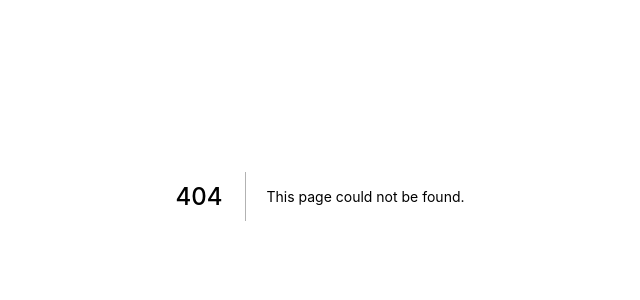
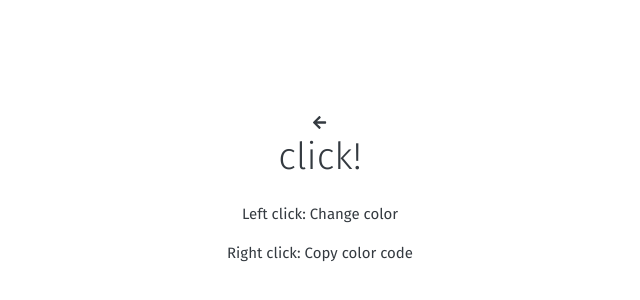
Before and after one commit to gasampaiosouza/next-color-viewer, a Next.js app: page /random in a window 1280 px wide. Before the commit this address had no page. Shown: the part 204-504 px from the top of the page, without its empty margins (320-960 px from the left). Built offline with nearby package versions, Linux system fonts and the light colour scheme.

Commit message:
add random page

```diff
--- /dev/null
+++ b/components/BackArrow.tsx
@@ -0,0 +1,23 @@
+import Link from 'next/link';
+import { FontAwesomeIcon } from '@fortawesome/react-fontawesome';
+import { faArrowLeft } from '@fortawesome/free-solid-svg-icons';
+
+type ArrowType = {
+  style: object;
+};
+
+const BackArrow = (props: ArrowType) => {
+  return (
+    <Link href="/">
+      <div className="back--container">
+        <FontAwesomeIcon
+          icon={faArrowLeft}
+          className="arrow--icon"
+          style={{ ...props.style }}
+        />
+      </div>
+    </Link>
+  );
+};
+
+export default BackArrow;
--- a/components/Layout.tsx
+++ b/components/Layout.tsx
@@ -1,9 +1,16 @@
 import Head from 'next/head';
+import { ReactNode } from 'react';
 
-const Layout = (props: { children: JSX.Element[] | JSX.Element }) => (
+type LayoutType = {
+  children?: ReactNode;
+  style?: object;
+  className?: string;
+};
+
+const Layout = (props: LayoutType) => (
   <div
-    className="container d-flex flex-column justify-content-center align-items-center mt-4 text-center"
-    style={{ height: '75vh' }}
+    className={`${props.className} d-flex flex-column justify-content-center align-items-center text-center`}
+    style={{ ...props.style }}
   >
     <Head>
       <title>Color viewer</title>
--- a/pages/index.tsx
+++ b/pages/index.tsx
@@ -2,7 +2,7 @@ import Layout from '../components/Layout';
 import Link from 'next/link';
 
 const IndexPage = () => (
-  <Layout>
+  <Layout style={{ height: '75vh' }} className="container mt-4">
     <div style={{ padding: '50px 0' }}>
       <h1 className="title my-0">Welcome to Color View!</h1>
       <p className="desc mb-5 mt-3">What do you want to do?</p>
@@ -10,6 +10,10 @@ const IndexPage = () => (
       <div className="btn--container">
         <Link href="/colorname">
           <button className="btn btn-primary">Get some color name</button>
+        </Link>
+
+        <Link href="/random">
+          <button className="btn btn-primary">Get some random color</button>
         </Link>
       </div>
     </div>
--- /dev/null
+++ b/pages/random.tsx
@@ -0,0 +1,63 @@
+import Layout from '../components/Layout';
+import { useState } from 'react';
+import BackArrow from '../components/BackArrow';
+
+const random: React.FC = () => {
+  const [color, setColor] = useState({
+    color: '',
+    contrast: '#343a40',
+  });
+
+  const handleColor = () => {
+    const letters = '0123456789ABCDEF';
+    let color = '';
+    for (let i = 0; i < 6; i++) {
+      color += letters[Math.floor(Math.random() * 16)];
+    }
+
+    const contrast = getContrastYIQ(color);
+
+    setColor({
+      color,
+      contrast,
+    });
+  };
+
+  const getContrastYIQ = (hexcolor: string) => {
+    let r = parseInt(hexcolor.substr(0, 2), 16);
+    let g = parseInt(hexcolor.substr(2, 2), 16);
+    let b = parseInt(hexcolor.substr(4, 2), 16);
+    let yiq = (r * 299 + g * 587 + b * 114) / 1000;
+
+    return yiq >= 128 ? '#343a40' : '#fff';
+  };
+
+  return (
+    <Layout style={{ height: '100vh' }}>
+      <BackArrow style={{ color: color['contrast'] }} />
+
+      <div
+        className="fullscreen"
+        onClick={() => handleColor()}
+        style={{
+          background: `#${color['color']}`,
+        }}
+        onContextMenu={(ev) => {
+          ev.preventDefault();
+
+          navigator.clipboard.writeText(color['color']);
+        }}
+      >
+        <div className="mid--container" style={{ color: color['contrast'] }}>
+          <h1 className="title mb-4">
+            {color['color'] ? `#${color['color']}` : 'click!'}
+          </h1>
+          <p className="desc">Left click: Change color</p>
+          <p className="desc">Right click: Copy color code</p>
+        </div>
+      </div>
+    </Layout>
+  );
+};
+
+export default random;
--- a/style.scss
+++ b/style.scss
@@ -1,10 +1,15 @@
 @import 'animation';
 
-$main: #06d6a0; // #32f, #f32c
+$main: #06d6a0; // #32f, #f32c, #372787
 $black: #343a40;
 $error: #e63946;
 
 * {
+  margin: 0;
+  padding: 0;
+}
+
+body {
   color: $black;
   overflow: hidden;
 }
@@ -32,6 +37,7 @@ $error: #e63946;
   padding: 15px 20px;
   font-size: 17px;
   letter-spacing: 0.5px;
+  margin: 0 15px;
 
   animation: appear-left 0.75s ease-in-out;
 
@@ -54,8 +60,13 @@ $error: #e63946;
   width: 190px;
   font-weight: 900;
 
+  width: 75px;
+  height: 75px;
   display: flex;
-  justify-content: space-between;
+  justify-content: center;
+  align-items: center;
+
+  border-radius: 50%;
 
   transition: box-shadow 0.1s ease-in-out;
 
@@ -64,7 +75,7 @@ $error: #e63946;
   }
 
   .arrow--icon {
-    color: $black;
+    color: #fff;
     width: 15px;
   }
 }
@@ -131,7 +142,7 @@ $error: #e63946;
   top: 50px;
   right: -400px;
 
-  animation: appear 5s ease-in-out;
+  animation: error-appear 5s ease-in-out;
   box-shadow: 5px 5px 15px rgba($error, 0.5);
 
   width: 350px;
@@ -151,21 +162,31 @@ $error: #e63946;
   }
 }
 
-@keyframes appear {
-  0% {
-    transform: translate(0);
-    opacity: 0;
+.fullscreen {
+  width: 100%;
+  height: 100%;
+
+  display: flex;
+  flex-direction: column;
+  justify-content: center;
+  align-items: center;
+  user-select: none;
+
+  transition: background 0.1s ease-in-out;
+
+  .title,
+  .desc {
+    transition: color 0.15s ease-in-out;
+    color: inherit;
   }
 
-  25%,
-  50%,
-  75% {
-    transform: translateX(-400px);
-    opacity: 1;
+  .title {
+    font-size: 5rem;
+    text-transform: uppercase;
   }
 
-  100% {
-    transform: translate(0);
-    opacity: 0;
+  .desc {
+    opacity: 1;
+    font-weight: 900;
   }
 }
```
Also changed, not shown: animation.scss (+19 -0 lines), pages/colorname.tsx (+4 -8 lines).
